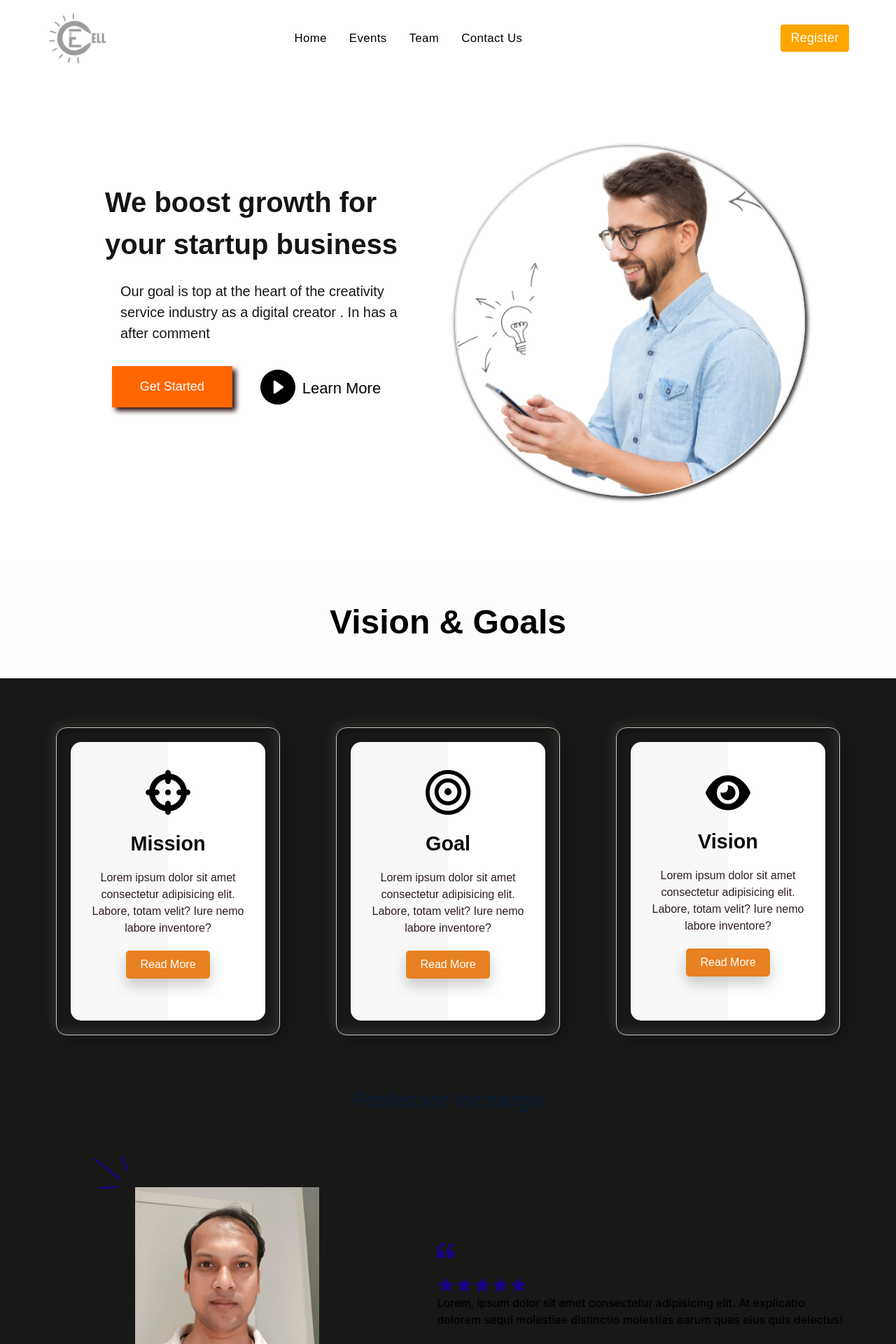
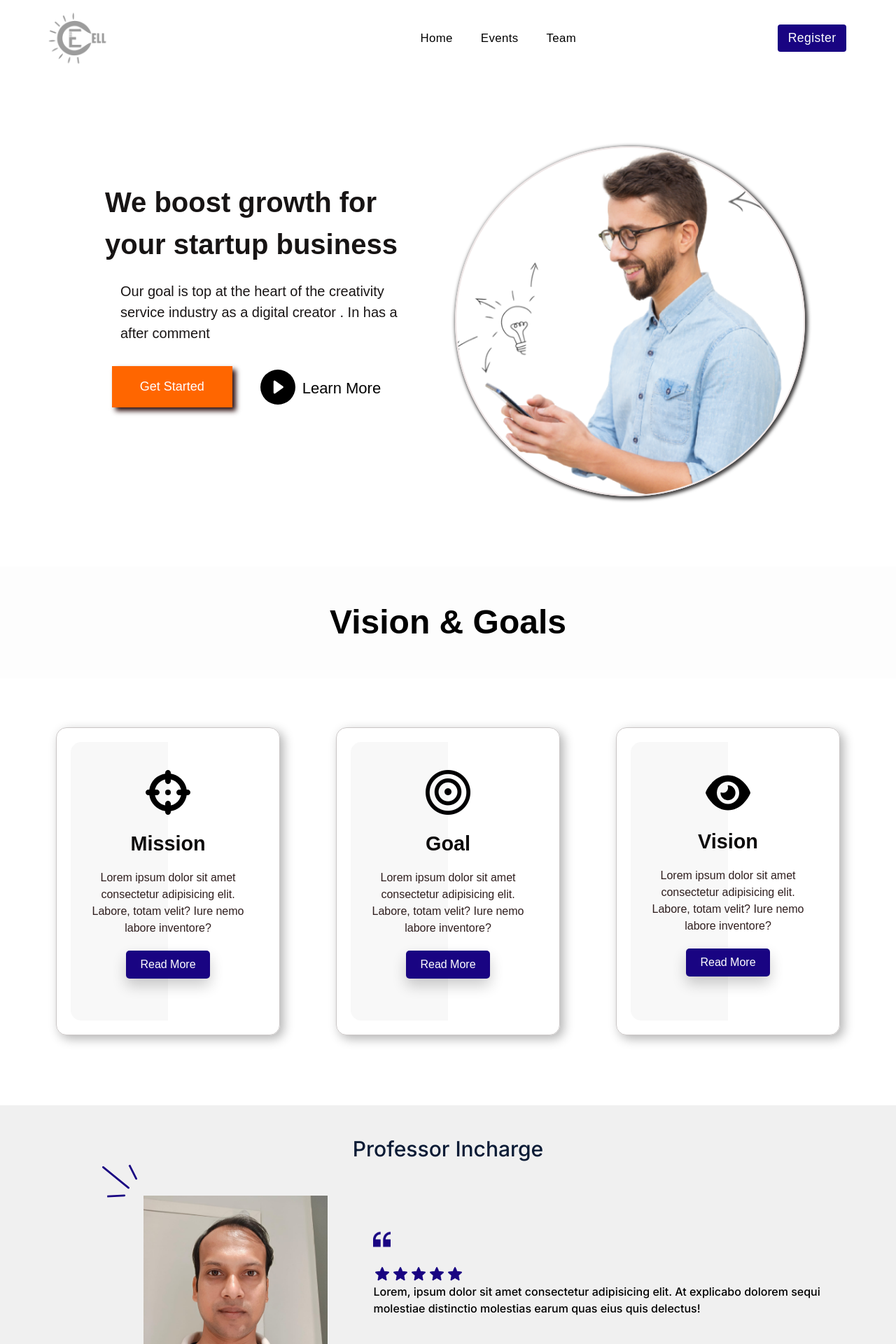
Before and after one commit to codewithnick/ecellnitjsr, a React (Create React App) app: page / in a window 1280 px wide. Shown: the top 1920 px of the page at 70% size. Built offline with nearby package versions, Linux system fonts and the light colour scheme.

Commit message:
Design edits -1

```diff
--- a/src/components/Contactus.jsx
+++ b/src/components/Contactus.jsx
@@ -7,7 +7,7 @@ import { FontAwesomeIcon } from '@fortawesome/react-fontawesome'
 import { faPhone, faBuilding,faEnvelope, faCommentDots, faUsersRectangle,faArrowRight} from "@fortawesome/free-solid-svg-icons";
 export const Contactus = () => {
   return (
-    <>
+    <div style={{"backgroundColor": "#f0f0f0","padding": "10px"}}>
       <Aboutus>
         <h2>About us</h2>
         <p>
@@ -80,7 +80,7 @@ export const Contactus = () => {
           </form>
         </RegisterForm>
       </RegisterBox>
-    </>
+    </div>
   );
 };
 const RegisterBox = styled.div`
@@ -93,7 +93,9 @@ const RegisterBox = styled.div`
 const Aboutus = styled.div`
   width: 60%;
   margin: 2% 20% 0 20%;
+  background-color: #f0f0f0;
   h2 {
+    font-size: 30px;
     text-align: center;
     color: #0b1b35;
     font-family: "Inter", sans-serif;
@@ -117,6 +119,7 @@ const Text = styled.div`
     width: 80%;
   }
   h2 {
+    font-size: 30px;
     color: #0b1b35;
     font-family: "Inter", sans-serif;
     padding: 5px;
--- a/src/components/Navbar.jsx
+++ b/src/components/Navbar.jsx
@@ -50,9 +50,11 @@ export const Navbar = () => {
             <Link onClick={navigatebtn} className="nav-links" to="/teams">
               Team
             </Link>
-            <Link onClick={navigatebtn} className="nav-links" to="/contactus">
-              Contact Us
-            </Link>
+           {/*
+              <Link onClick={navigatebtn} className="nav-links" to="/contactus">
+                  Contact Us
+              </Link>
+            */}
           </div>
           <div>
             <Link onClick={navigatebtn} to="/register">
--- a/src/components/ProfIncharge.jsx
+++ b/src/components/ProfIncharge.jsx
@@ -15,9 +15,10 @@ import Quotes from "../images/Icon/left-quote.png"
 import Star from "../images/Icon/star.png"
 export const ProfIncharge = () => {
   return (
+    <div style={{"background": "#f0f0f0"}}>
     <ProfessorIncharge>
 
-        <h2>Professor Incharge</h2>
+        <h2 style={{"paddingTop": "40px"}}>Professor Incharge</h2>
         <PiBox>
           {/* Div that contain Professor Pic and other design*/ }
           <div className="pic">
@@ -61,12 +62,14 @@ export const ProfIncharge = () => {
         </PiBox>
 
     </ProfessorIncharge>
+    </div>
   );
 };
 
 const ProfessorIncharge = styled.div`
 margin: 0 5% 0 5% ;
 font-family: "Inter", sans-serif;
+background-color: #f0f0f0;
 .detail{
   margin: auto;
   .star{
@@ -85,14 +88,14 @@ font-family: "Inter", sans-serif;
 }
 .pic{
   width: 50%;
-  margin: 10%;
+  margin-left: 10%;
+  margin-top: 5%;
   @media (max-width: 768px) {
     width: 90%;
     margin 5%;
   }
   .imgframe{
     position: relative;
-
     width: 330px;
     height: 350px;
     margin: auto;
--- a/src/components/Register.jsx
+++ b/src/components/Register.jsx
@@ -5,9 +5,9 @@ import "../styles/Register.css";
 //Icons
 import { FontAwesomeIcon } from '@fortawesome/react-fontawesome'
 import { faPhone, faBuilding,faEnvelope, faCommentDots, faUsersRectangle,faArrowRight} from "@fortawesome/free-solid-svg-icons";
-export const Register = () => {
+export const Contactus = () => {
   return (
-    <>
+    <div style={{"backgroundColor": "#f0f0f0","padding": "10px"}}>
       <Aboutus>
         <h2>About us</h2>
         <p>
@@ -80,7 +80,7 @@ export const Register = () => {
           </form>
         </RegisterForm>
       </RegisterBox>
-    </>
+    </div>
   );
 };
 const RegisterBox = styled.div`
@@ -93,7 +93,9 @@ const RegisterBox = styled.div`
 const Aboutus = styled.div`
   width: 60%;
   margin: 2% 20% 0 20%;
+  background-color: #f0f0f0;
   h2 {
+    font-size: 30px;
     text-align: center;
     color: #0b1b35;
     font-family: "Inter", sans-serif;
@@ -117,6 +119,7 @@ const Text = styled.div`
     width: 80%;
   }
   h2 {
+    font-size: 30px;
     color: #0b1b35;
     font-family: "Inter", sans-serif;
     padding: 5px;
@@ -203,6 +206,5 @@ const RegisterForm = styled.div`
     color: white;
 
   }
-
 `;
-export default Register;
+export default Contactus;
--- a/src/components/VisionGoal.jsx
+++ b/src/components/VisionGoal.jsx
@@ -6,7 +6,7 @@ import vis from "../images/Icon/eye-solid.svg";
 
 export const VisionGoal = () => {
   return (
-    <>
+    <div style={{"backgroundColor": "#fff","paddingBottom": "30px"}}>
       <div id="visiongoal" className="center-align">
         Vision & Goals
       </div>
@@ -55,7 +55,7 @@ export const VisionGoal = () => {
           </div>
         </div>
       </div>
-    </>
+    </div>
   );
 };
 
--- a/src/index.css
+++ b/src/index.css
@@ -1,7 +1,9 @@
 body {
   margin: 0;
   width: 100vw;
-  overflow: scroll;
+  overflow-y: scroll;
+  overflow-x: hidden;
+  background-color: #f0f0f0;
   font-family: -apple-system, BlinkMacSystemFont, 'Segoe UI', 'Roboto', 'Oxygen',
     'Ubuntu', 'Cantarell', 'Fira Sans', 'Droid Sans', 'Helvetica Neue',
     sans-serif;
--- a/src/styles/Navbar.css
+++ b/src/styles/Navbar.css
@@ -12,7 +12,9 @@
     font-family: 'Be Vietnam Pro', sans-serif;
     overflow: hidden;
 }
-
+#temp{
+    padding-left: 11rem;
+}
 #reg-hum{
     display: none ;
     gap: 5px;
@@ -32,7 +34,7 @@
 #menu a {
     font-size: 1.05rem;
     letter-spacing: 0.4px;
-    padding: 0px 16px;
+    padding: 0px 20px;
     color: black;
     text-decoration: none;
 }
@@ -42,9 +44,9 @@
     padding: 0.4rem 0.9rem !important;
     border-radius: 4px;
     font-size: 1.1rem;
-    background-color: orange;
+    background-color: #190482;
     color: #fff;
-    border-color: orange;
+    border-color: #190482;
 }
 
 .reg-btn:hover{
@@ -54,6 +56,9 @@
 
 /* Styles for mobile screens (max-width: 768px) */
 @media (max-width: 850px) {
+    #temp{
+        padding-left: 0;
+    }
     #reg-hum{
         display: flex;
     }
--- a/src/styles/VisionGoal.css
+++ b/src/styles/VisionGoal.css
@@ -24,7 +24,6 @@ body {
   align-items: center;
   flex-wrap: wrap;
   min-height: 100vh;
-  background: rgb(24, 24, 22);
 }
 
 body .container {
@@ -39,9 +38,7 @@ body .container .card {
   position: relative;
   width: 320px; /* Set the width of each card */
   height: 440px;
-  box-shadow: inset 5px 5px 5px rgba(0, 0, 0, 0.2),
-    inset -5px -5px 15px rgba(255, 255, 255, 0.1),
-    5px 5px 15px rgba(0, 0, 0, 0.3), -5px -5px 15px rgba(255, 255, 255, 0.1);
+  box-shadow: 5px 5px 15px rgba(0, 0, 0, 0.3), -5px -5px 15px rgba(255, 255, 255, 0.1);
   border-radius: 15px;
   margin: 30px;
   transition: 0.5s;
@@ -49,15 +46,15 @@ body .container .card {
 
 
 body .container .card:nth-child(1) .box .content a {
-  background:  #e78121;
+  background:  #190482;
 }
 
 body .container .card:nth-child(2) .box .content a {
-  background:  #e78121;
+  background:  #190482;
 }
 
 body .container .card:nth-child(3) .box .content a {
-  background: #e78121;
+  background: #190482;
 }
 
 body .container .card .box {
```
